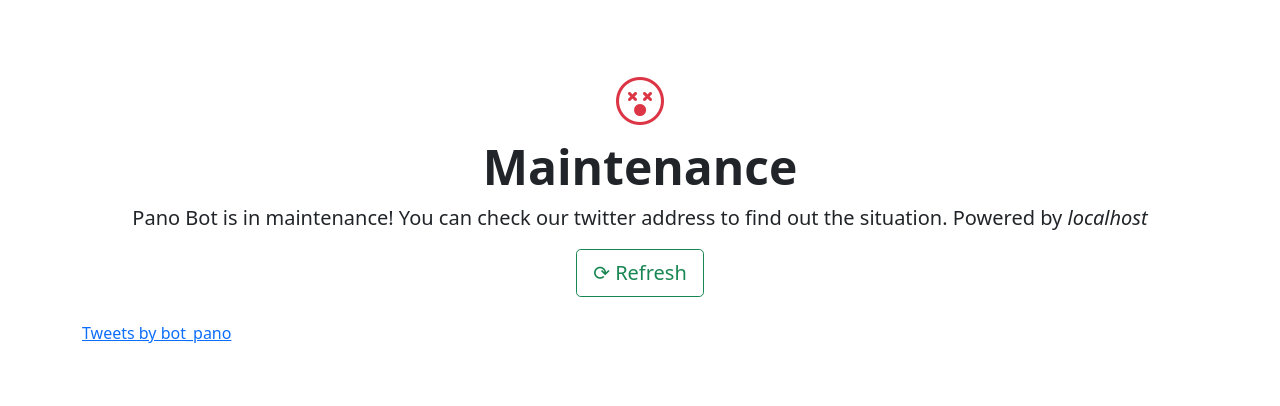
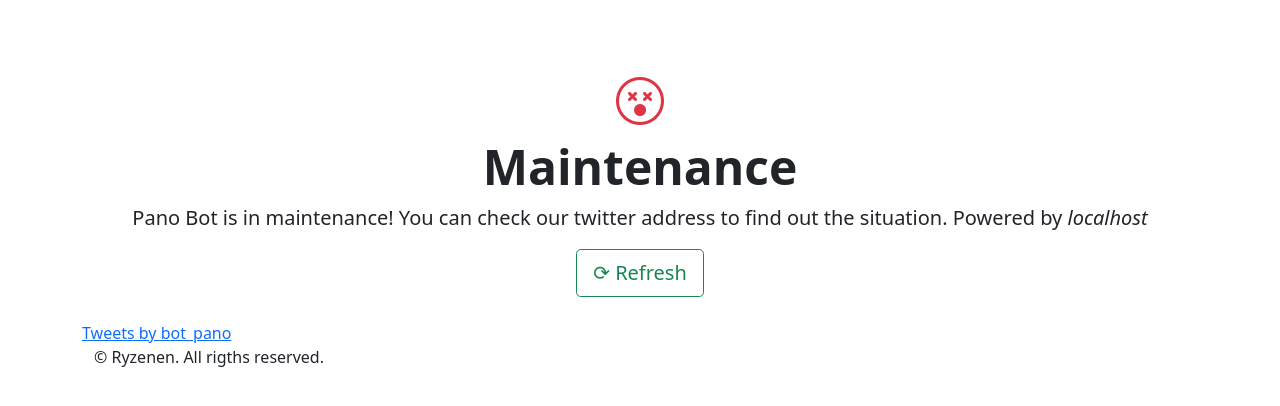
Before and after one commit to pano-bot/pano-bot.github.io, a plain HTML site: page maintenance.html in a window 1280 px wide. Drawn offline with nearby package versions, Linux system fonts and the light colour scheme.

Commit message:
Update maintenance.html

```diff
--- a/maintenance.html
+++ b/maintenance.html
@@ -23,6 +23,13 @@
 
 <a class="twitter-timeline" href="https://twitter.com/bot_pano?ref_src=twsrc%5Etfw">Tweets by bot_pano</a> <script async src="https://platform.twitter.com/widgets.js" charset="utf-8"></script>
 
+            <footer class="footer container">
+            <span class="footer__copy">
+                &#169; Ryzenen. All rigths reserved.
+            </span>
+        </footer>
+
+
 <script type="text/javascript">
     function loadDomain() {
         var display = document.getElementById("display-domain");
```
